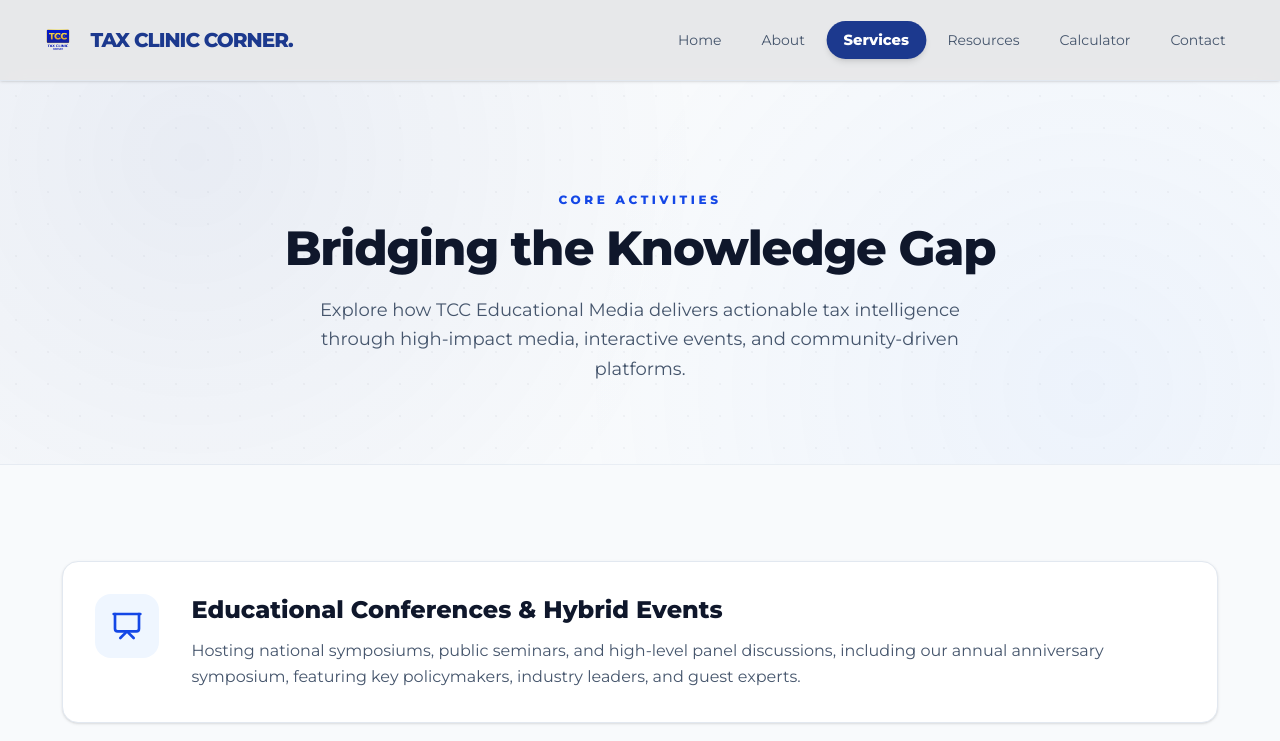
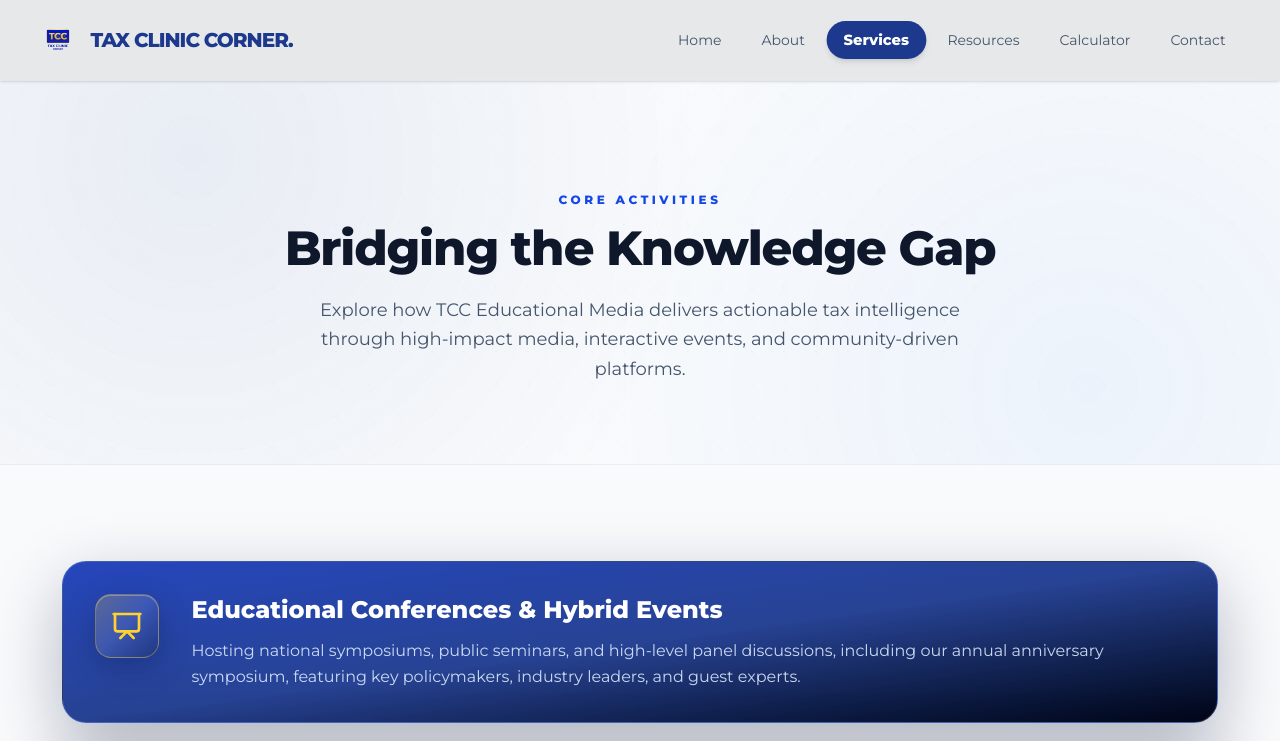
Before and after one commit to cleanframe-studios/tcc-website, a Next.js app: page /services in a window 1280 px wide. Shown: the top 741 px of the page. Built offline with nearby package versions, Linux system fonts and the light colour scheme.

Commit message:
Move premium cards to Services page

```diff
--- a/src/app/about/page.tsx
+++ b/src/app/about/page.tsx
@@ -44,15 +44,13 @@ export default function AboutPage() {
             ].map((item, i) => (
               <div
                 key={i}
-                className="group relative overflow-hidden rounded-3xl border border-blue-300/25 bg-linear-to-br from-blue-800/75 via-blue-900/65 to-slate-950/80 p-10 shadow-[0_24px_70px_rgba(2,12,48,0.4)] backdrop-blur-xl transition-all duration-500 hover:-translate-y-2 hover:border-amber-300/55 hover:shadow-[0_28px_80px_rgba(2,12,48,0.58)]"
+                className="group p-10 bg-white/10 backdrop-blur-md border border-white/20 rounded-3xl shadow-xl transition-all duration-500 hover:-translate-y-2 hover:bg-white/20"
               >
-                <div className="mb-8 flex h-16 w-16 items-center justify-center rounded-2xl border border-amber-300/35 bg-linear-to-br from-amber-300/25 via-white/10 to-blue-950/40 shadow-[inset_0_1px_0_rgba(255,255,255,0.28),0_10px_30px_rgba(2,12,48,0.25)] transition-all duration-500 group-hover:border-amber-200/75 group-hover:from-amber-300/40 group-hover:to-blue-900/50">
-                  <item.icon className="h-8 w-8 text-amber-300 transition-colors duration-500 group-hover:text-amber-200" />
-                </div>
-                <h3 className="mb-4 text-2xl font-bold text-white">
+                <item.icon className="w-12 h-12 text-blue-300 mb-8 transition-colors duration-500" />
+                <h3 className="text-2xl font-bold text-white mb-4">
                   {item.title}
                 </h3>
-                <p className="text-sm leading-relaxed text-blue-100/90">
+                <p className="text-blue-100 leading-relaxed text-sm">
                   {item.text}
                 </p>
               </div>
--- a/src/app/services/page.tsx
+++ b/src/app/services/page.tsx
@@ -52,15 +52,15 @@ export default function ServicesPage() {
           {services.map((service) => {
             const Icon = service.icon;
             return (
-              <article key={service.title} className="group flex flex-col md:flex-row gap-5 md:gap-8 p-6 sm:p-8 bg-white border border-slate-200 rounded-2xl shadow-sm hover:shadow-xl transition-all duration-300 hover:border-blue-200">
+              <article key={service.title} className="group relative flex flex-col gap-5 overflow-hidden rounded-3xl border border-blue-300/25 bg-linear-to-br from-blue-800/95 via-blue-900/95 to-slate-950 p-6 shadow-[0_24px_70px_rgba(2,12,48,0.28)] backdrop-blur-xl transition-all duration-500 hover:-translate-y-1.5 hover:border-amber-300/55 hover:shadow-[0_28px_80px_rgba(2,12,48,0.42)] sm:p-8 md:flex-row md:gap-8">
                 <div className="shrink-0">
-                  <div className="w-14 h-14 sm:w-16 sm:h-16 rounded-2xl bg-blue-50 flex items-center justify-center group-hover:bg-blue-600 transition-colors duration-300">
-                    <Icon className="w-7 h-7 sm:w-8 sm:h-8 text-blue-700 group-hover:text-white transition-colors duration-300" />
+                  <div className="flex h-14 w-14 items-center justify-center rounded-2xl border border-amber-300/35 bg-linear-to-br from-amber-300/25 via-white/10 to-blue-950/40 shadow-[inset_0_1px_0_rgba(255,255,255,0.28),0_10px_30px_rgba(2,12,48,0.25)] transition-all duration-500 group-hover:border-amber-200/75 group-hover:from-amber-300/40 group-hover:to-blue-900/50 sm:h-16 sm:w-16">
+                    <Icon className="h-7 w-7 text-amber-300 transition-colors duration-300 group-hover:text-amber-100 sm:h-8 sm:w-8" />
                   </div>
                 </div>
                 <div className="flex flex-col justify-center min-w-0">
-                  <h2 className="text-xl sm:text-2xl font-bold text-slate-900 mb-3 break-words">{service.title}</h2>
-                  <p className="text-slate-600 leading-relaxed break-words">{service.description}</p>
+                  <h2 className="mb-3 break-words text-xl font-bold text-white sm:text-2xl">{service.title}</h2>
+                  <p className="break-words leading-relaxed text-blue-100/90">{service.description}</p>
                 </div>
               </article>
             );
```
